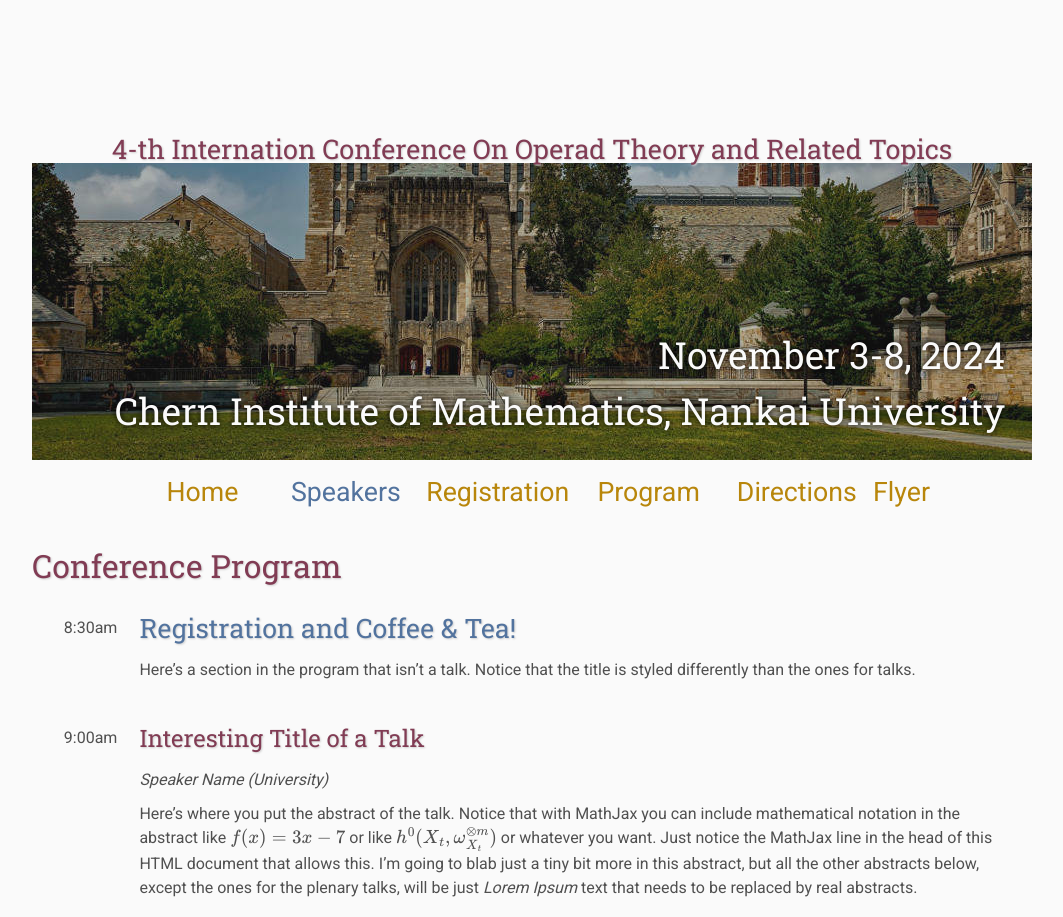
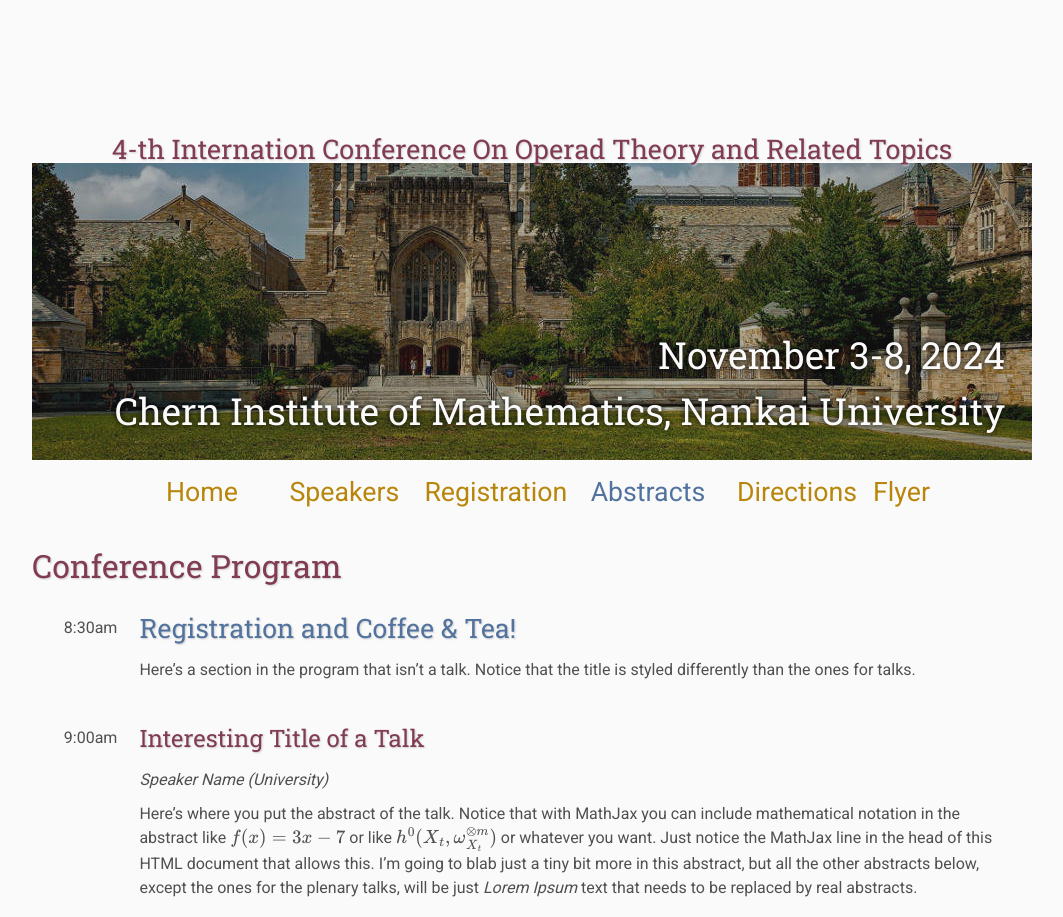
Before and after one commit to ICOTRT2024/ICOTRT2024.github.io, a plain HTML site: page Abstracts/index.html in a window 1280 px wide. Shown: the top 917 px of the page, without its empty margins (108-1171 px from the left). Drawn offline with nearby package versions, Linux system fonts and the light colour scheme; some packages are replaced by stand-ins of ours; files that its build step writes are made by us from their sources.

Commit message:
add abstracts

```diff
--- a/program/index.html
+++ b/Abstracts/index.html
@@ -35,14 +35,14 @@
             </td>
 
             <td class="navigation">
-                <a class="current" href="speakers">Speakers</a>
+                <a title="Invited Speakers" href="speakers">Speakers</a>
             </td>
 
             <td class="navigation">
                 <a title="Register for the Conference" href="registration">Registration</a>
             </td>
             <td class="navigation">
-                <a title="Conference Program" href="program">Program</a>
+                <a class="current" title="Abstracts" href="abstracts">Abstracts</a>
             </td>
             <td class="navigation">
                 <a title="Directions to the Conference" href="directions">Directions</a>
```
Also changed, not shown: directions/index.html (+1 -1 lines), flyer/index.html (+1 -1 lines), index.html (+1 -1 lines), registration/index.html (+1 -1 lines), speakers/index.html (+1 -1 lines).
